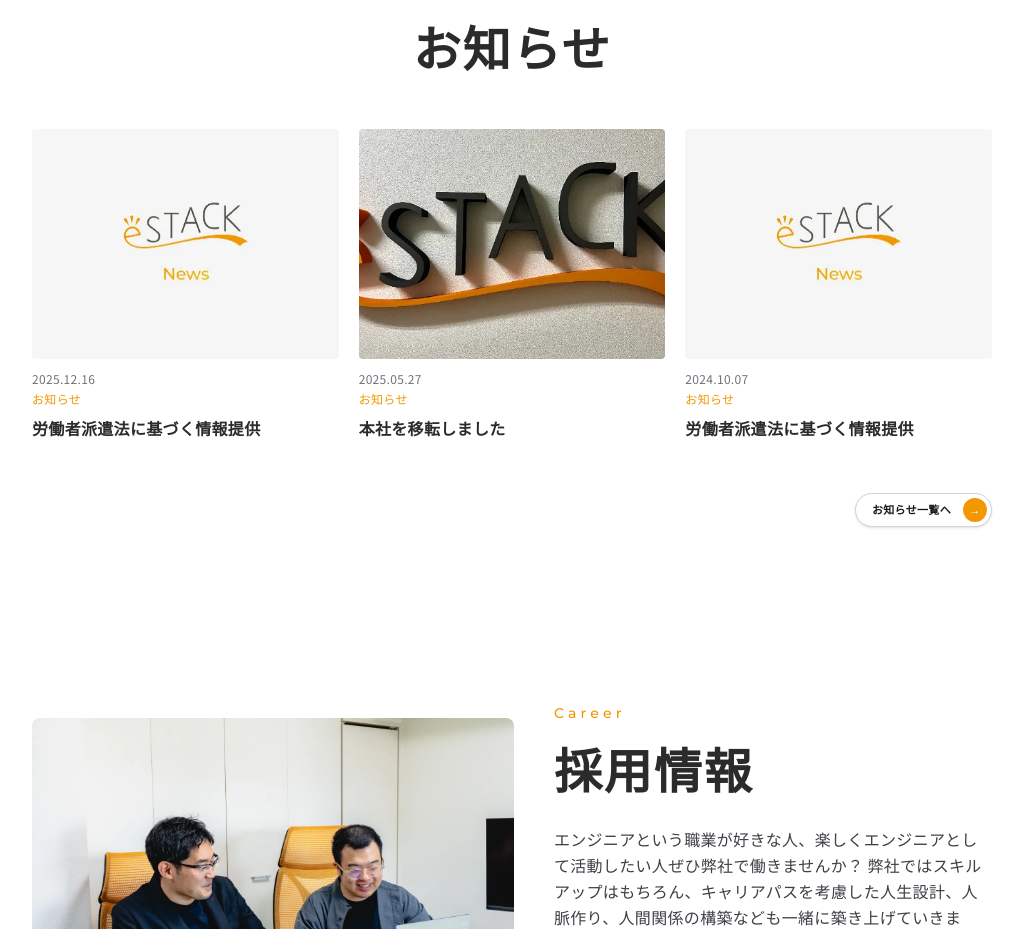
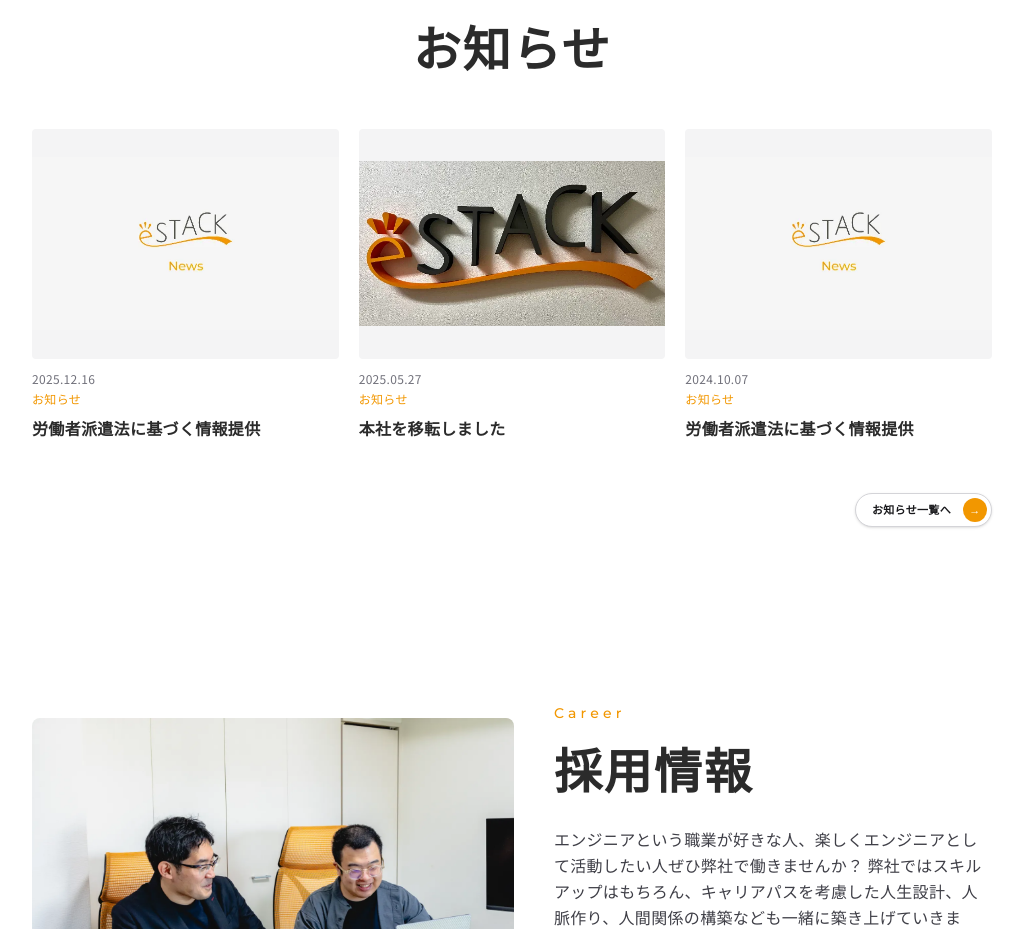
Before and after one commit to estack-inc/estack-website, a Next.js app: page / in a window 1280 px wide. Shown: the part 3040-3969 px from the top of the page, without its empty margins (128-1151 px from the left). Built offline with nearby package versions, Linux system fonts and the light colour scheme.

Commit message:
fix: ニュースサムネを object-contain で全体表示
「本社を移転しました」の eSTACK サインが途切れていたため、
object-cover → object-contain に変更して画像全体を収める

```diff
--- a/app/page.tsx
+++ b/app/page.tsx
@@ -183,7 +183,7 @@
                       alt=""
                       width={400}
                       height={300}
-                      className="h-full w-full object-cover"
+                      className="h-full w-full object-contain"
                     />
                   </div>
                   <p className="text-xs text-zinc-500 mb-1">{item.date}</p>
```
